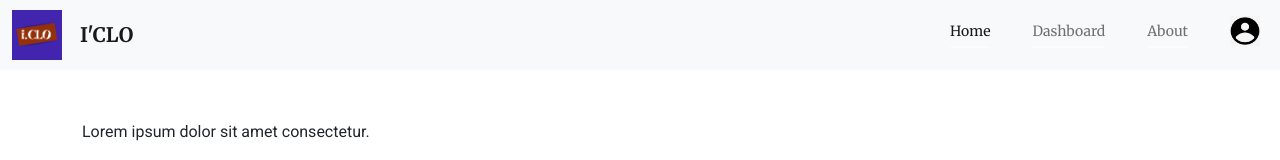
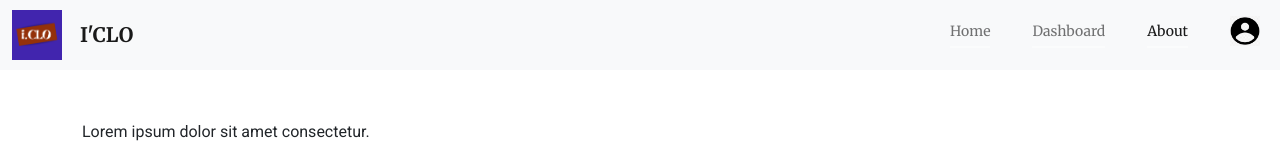
Before and after one commit to Jehovanie/E-commerce-Angular, an Angular app: page /about in a window 1280 px wide. Shown: the top 160 px of the page. Built offline with nearby package versions, Linux system fonts and the light colour scheme; a web font is replaced by a local one.

Commit message:
add class active to the root active

```diff
--- a/src/app/components/nav/nav.component.html
+++ b/src/app/components/nav/nav.component.html
@@ -9,13 +9,13 @@
         <div class="collapse navbar-collapse" id="navbarSupportedContent">
             <ul class="navbar-nav ms-auto mb-2 mb-lg-0">
                 <li class="nav-item pe-3">
-                    <a class="nav-link link active" aria-current="page" routerLink="/home">Home</a>
+                    <a class="nav-link link" aria-current="page" routerLink="/home" routerLinkActive="active">Home</a>
                 </li>
                 <li class="nav-item pe-3">
-                    <a class="nav-link link" (click)="goToDashBoard()">Dashboard</a>
+                    <a class="nav-link link" (click)="goToDashBoard()" routerLinkActive="active">Dashboard</a>
                 </li>
                 <li class="nav-item pe-3">
-                    <a class="nav-link link" routerLink="/about">About</a>
+                    <a class="nav-link link" routerLink="/about" routerLinkActive="active">About</a>
                 </li>
                 <li class="nav-item p-2">
                     <a *ngIf="!authService.isLoggedIn()" class="rounded-2" routerLink="/login">
```
